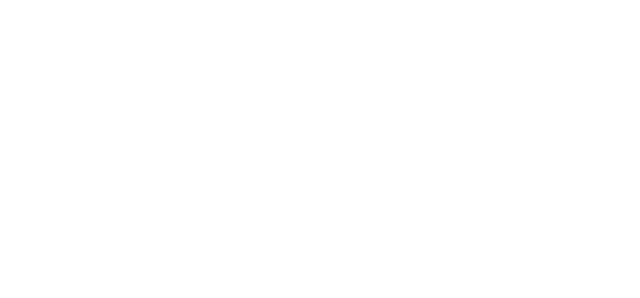
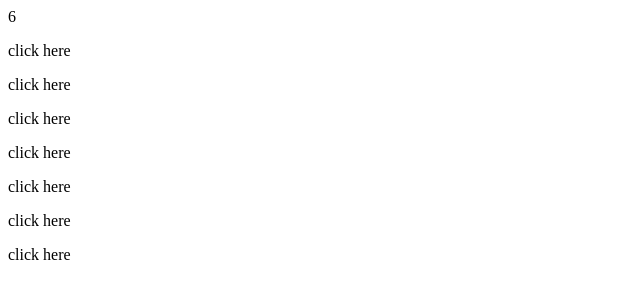
Before and after one commit to ty0022/JavaScript-Projects, a plain HTML site: page Basic JavaScript Projects/basic_html_3.html in a window 1280 px wide. Shown: the whole page, without its empty margins (0-640 px from the left). Drawn offline with Linux system fonts and the light colour scheme.

Commit message:
Add files via upload

```diff
--- a/Basic JavaScript Projects/JS/Basic_JavaScript_3.js
+++ b/Basic JavaScript Projects/JS/Basic_JavaScript_3.js
@@ -2,3 +2,39 @@ function addition_Function() {
     var addition = 2 + 2;
     document.getElementById("Math").innerHTML = "2 + 2 =" + addition ;
 }
+
+function subtraction_Function() {
+    var subtraction = 3 - 2;
+    document.getElementById("Math").innerHTML = "3 - 2 =" + subtraction ;
+}
+
+function multiplication() {
+    var simple_Math = 4 * 2;
+    document.getElementById("Math").innerHTML = "4 x 2 =" + simple_Math ;
+}
+
+function division() {
+    var simple_Math = 8 / 2;
+    document.getElementById("Math").innerHTML = "8 / 2 =" + simple_Math ;
+}
+
+function more_Math() {
+    var simple_Math = (1 + 2) * 10 / 2 -5;
+    document.getElementById("Math").innerHTML = "(1 + 2) * 10 / 2 -5 =" + simple_Math
+}
+
+function modulus_Operator() {
+    var simple_Math = 25 % 6;
+    document.getElementById("Math").innerHTML = "when you divide 25 by 6 you have a remainder of: " + simple_Math
+}
+
+function negation_Operator() {
+    var x = 10;
+    document.getElementById("Math").innerHTML = -x;
+}
+
+var x = 5;
+x++;
+document.write(x);
+
+window.alert(Math.random() * 100);
--- a/Basic JavaScript Projects/basic_html_3.html
+++ b/Basic JavaScript Projects/basic_html_3.html
@@ -6,6 +6,13 @@
     </head>
 
     <body>
-        <p id="Math" onclick="addition_Function()"></p>
+        <p id="Math" onclick="addition_Function()">click here</p>
+        <p id="Math" onclick="subtraction_Function()">click here</p>
+        <p id="Math" onclick="multiplication()">click here</p>
+        <p id="Math" onclick="division()">click here</p>
+        <p id="Math" onclick="more_Math()">click here</p>
+        <p id="Math" onclick="modulus_Operator()">click here</p>
+        <p id="Math" onclick="negation_Operator()">click here</p>
+
     </body>
 </html>
```
